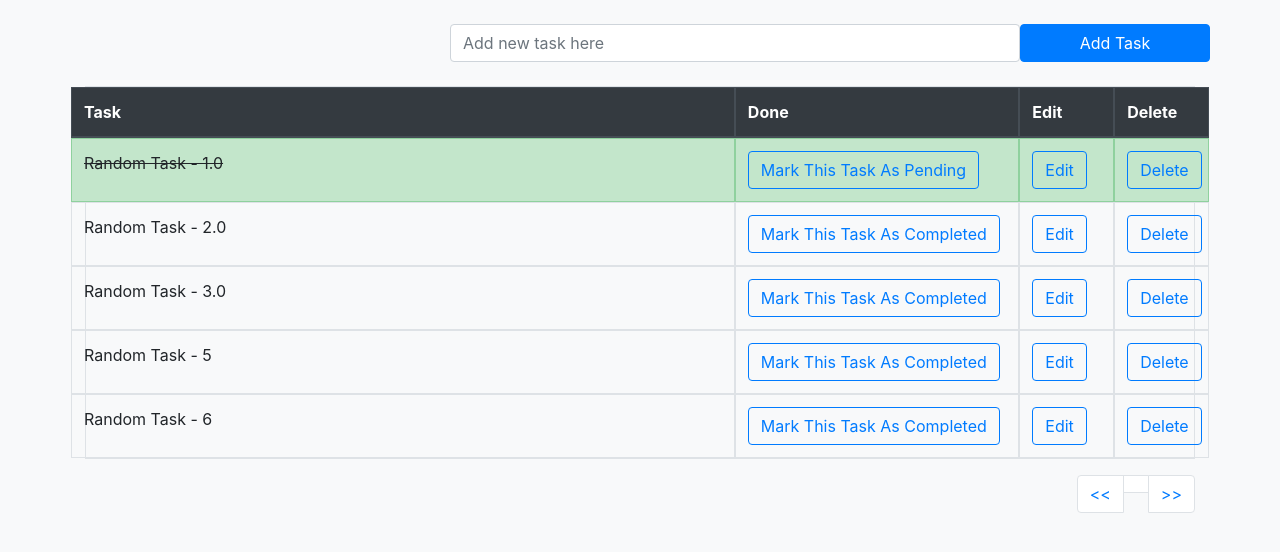
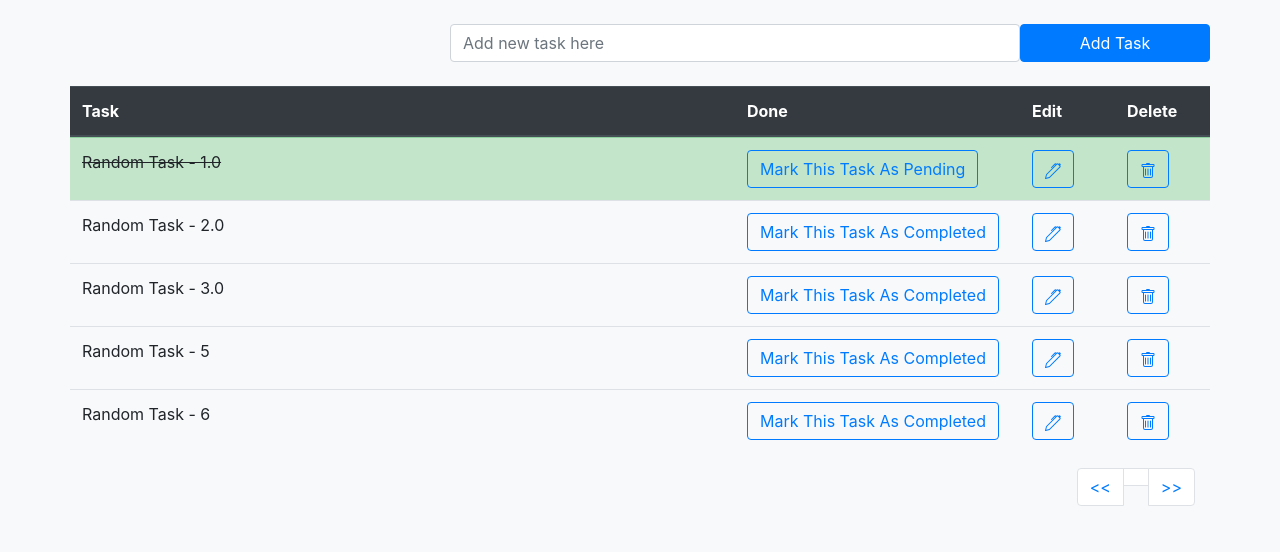
Before and after one commit to ArtemRamus/PORTFOLIO-taskmate, a Django app: template taskmate/todolist_app/templates/todolist.html in a window 1280 px wide. Shown: the part 65-617 px from the top of the page. Run offline with Django 3.2, Linux system fonts and the light colour scheme; the template is opened without the code that fills it: values that come from a table or form of the project are taken from there, others are empty; data comes from the database, SQL or seed files in the repository; both versions use the stored data as it was after the commit; parts of the project's set-up code (start-up, migrations or seed data) failed here and were passed over; some libraries are stand-ins or nearby versions.

Commit message:
todolist app - edit and delete buttons changed to icons

```diff
--- a/taskmate/todolist_app/templates/todolist.html
+++ b/taskmate/todolist_app/templates/todolist.html
@@ -24,7 +24,7 @@
             <button type="submit" class="btn btn-primary col-lg-2">Add Task</button>
         </form>
         </br>
-        <table class="table table-bordered">
+        <table class="table">
             <thead class="thead-dark">
                 <tr class="row">
                     <th class="col-7">Task</th>
@@ -40,15 +40,35 @@
                         <tr class="table-success row">
                             <td class="col-7"><del>{{ obj.task }}</del></td>
                             <td class="col-3"><a href="{% url 'pending_task' obj.id %}"><button type="button" class="btn btn-outline-primary">Mark This Task As Pending</button></a></td>
-                            <td class="col-1"><a href="{% url 'edit_task' obj.id %}"><button type="button" class="btn btn-outline-primary">Edit</button><a></td>
-                            <td class="col-1"><a href="{% url 'delete_task' obj.id %}"><button type="button" class="btn btn-outline-primary">Delete</button><a></td>
+                            <!-- <td class="col-3"><a href="{% url 'pending_task' obj.id %}"><button type="button" class="btn btn-outline-primary">Mark This Task As Pending</button></a></td> -->
+                            <td class="col-1"><a href="{% url 'edit_task' obj.id %}"><button type="button" class="btn btn-outline-primary">
+                                <svg xmlns="http://www.w3.org/2000/svg" width="16" height="16" fill="currentColor" class="bi bi-pen" viewBox="0 0 16 16">
+                                    <path d="m13.498.795.149-.149a1.207 1.207 0 1 1 1.707 1.708l-.149.148a1.5 1.5 0 0 1-.059 2.059L4.854 14.854a.5.5 0 0 1-.233.131l-4 1a.5.5 0 0 1-.606-.606l1-4a.5.5 0 0 1 .131-.232l9.642-9.642a.5.5 0 0 0-.642.056L6.854 4.854a.5.5 0 1 1-.708-.708L9.44.854A1.5 1.5 0 0 1 11.5.796a1.5 1.5 0 0 1 1.998-.001zm-.644.766a.5.5 0 0 0-.707 0L1.95 11.756l-.764 3.057 3.057-.764L14.44 3.854a.5.5 0 0 0 0-.708l-1.585-1.585z"/>
+                                </svg>
+                            </button><a></td>
+                            <td class="col-1"><a href="{% url 'delete_task' obj.id %}"><button type="button" class="btn btn-outline-primary">
+                                <svg xmlns="http://www.w3.org/2000/svg" width="16" height="16" fill="currentColor" class="bi bi-trash" viewBox="0 0 16 16">
+                                    <path d="M5.5 5.5A.5.5 0 0 1 6 6v6a.5.5 0 0 1-1 0V6a.5.5 0 0 1 .5-.5Zm2.5 0a.5.5 0 0 1 .5.5v6a.5.5 0 0 1-1 0V6a.5.5 0 0 1 .5-.5Zm3 .5a.5.5 0 0 0-1 0v6a.5.5 0 0 0 1 0V6Z"/>
+                                    <path d="M14.5 3a1 1 0 0 1-1 1H13v9a2 2 0 0 1-2 2H5a2 2 0 0 1-2-2V4h-.5a1 1 0 0 1-1-1V2a1 1 0 0 1 1-1H6a1 1 0 0 1 1-1h2a1 1 0 0 1 1 1h3.5a1 1 0 0 1 1 1v1ZM4.118 4 4 4.059V13a1 1 0 0 0 1 1h6a1 1 0 0 0 1-1V4.059L11.882 4H4.118ZM2.5 3h11V2h-11v1Z"/>
+                                </svg>
+                            </button><a></td>
                         </tr>
                     {% else %}
                         <tr class="row">
                             <td class="col-7">{{ obj.task }}</td>
                             <td class="col-3"><a href="{% url 'complete_task' obj.id %}"><button type="button" class="btn btn-outline-primary">Mark This Task As Completed</button></a></td>
-                            <td class="col-1"><a href="{% url 'edit_task' obj.id %}"><button type="button" class="btn btn-outline-primary">Edit</button><a></td>
-                            <td class="col-1"><a href="{% url 'delete_task' obj.id %}"><button type="button" class="btn btn-outline-primary">Delete</button><a></td>
+                            <!-- <td class="col-3"><a href="{% url 'complete_task' obj.id %}"><button type="button" class="btn btn-outline-primary">Mark This Task As Completed</button></a></td> -->
+                            <td class="col-1"><a href="{% url 'edit_task' obj.id %}"><button type="button" class="btn btn-outline-primary">
+                                <svg xmlns="http://www.w3.org/2000/svg" width="16" height="16" fill="currentColor" class="bi bi-pen" viewBox="0 0 16 16">
+                                    <path d="m13.498.795.149-.149a1.207 1.207 0 1 1 1.707 1.708l-.149.148a1.5 1.5 0 0 1-.059 2.059L4.854 14.854a.5.5 0 0 1-.233.131l-4 1a.5.5 0 0 1-.606-.606l1-4a.5.5 0 0 1 .131-.232l9.642-9.642a.5.5 0 0 0-.642.056L6.854 4.854a.5.5 0 1 1-.708-.708L9.44.854A1.5 1.5 0 0 1 11.5.796a1.5 1.5 0 0 1 1.998-.001zm-.644.766a.5.5 0 0 0-.707 0L1.95 11.756l-.764 3.057 3.057-.764L14.44 3.854a.5.5 0 0 0 0-.708l-1.585-1.585z"/>
+                                </svg>
+                            </button><a></td>
+                            <td class="col-1"><a href="{% url 'delete_task' obj.id %}"><button type="button" class="btn btn-outline-primary">
+                                <svg xmlns="http://www.w3.org/2000/svg" width="16" height="16" fill="currentColor" class="bi bi-trash" viewBox="0 0 16 16">
+                                    <path d="M5.5 5.5A.5.5 0 0 1 6 6v6a.5.5 0 0 1-1 0V6a.5.5 0 0 1 .5-.5Zm2.5 0a.5.5 0 0 1 .5.5v6a.5.5 0 0 1-1 0V6a.5.5 0 0 1 .5-.5Zm3 .5a.5.5 0 0 0-1 0v6a.5.5 0 0 0 1 0V6Z"/>
+                                    <path d="M14.5 3a1 1 0 0 1-1 1H13v9a2 2 0 0 1-2 2H5a2 2 0 0 1-2-2V4h-.5a1 1 0 0 1-1-1V2a1 1 0 0 1 1-1H6a1 1 0 0 1 1-1h2a1 1 0 0 1 1 1h3.5a1 1 0 0 1 1 1v1ZM4.118 4 4 4.059V13a1 1 0 0 0 1 1h6a1 1 0 0 0 1-1V4.059L11.882 4H4.118ZM2.5 3h11V2h-11v1Z"/>
+                                </svg>
+                            </button><a></td>
                         </tr>
                     {% endif %}
                 {% endfor %}
```
Also changed, not shown: taskmate/db.sqlite3.
